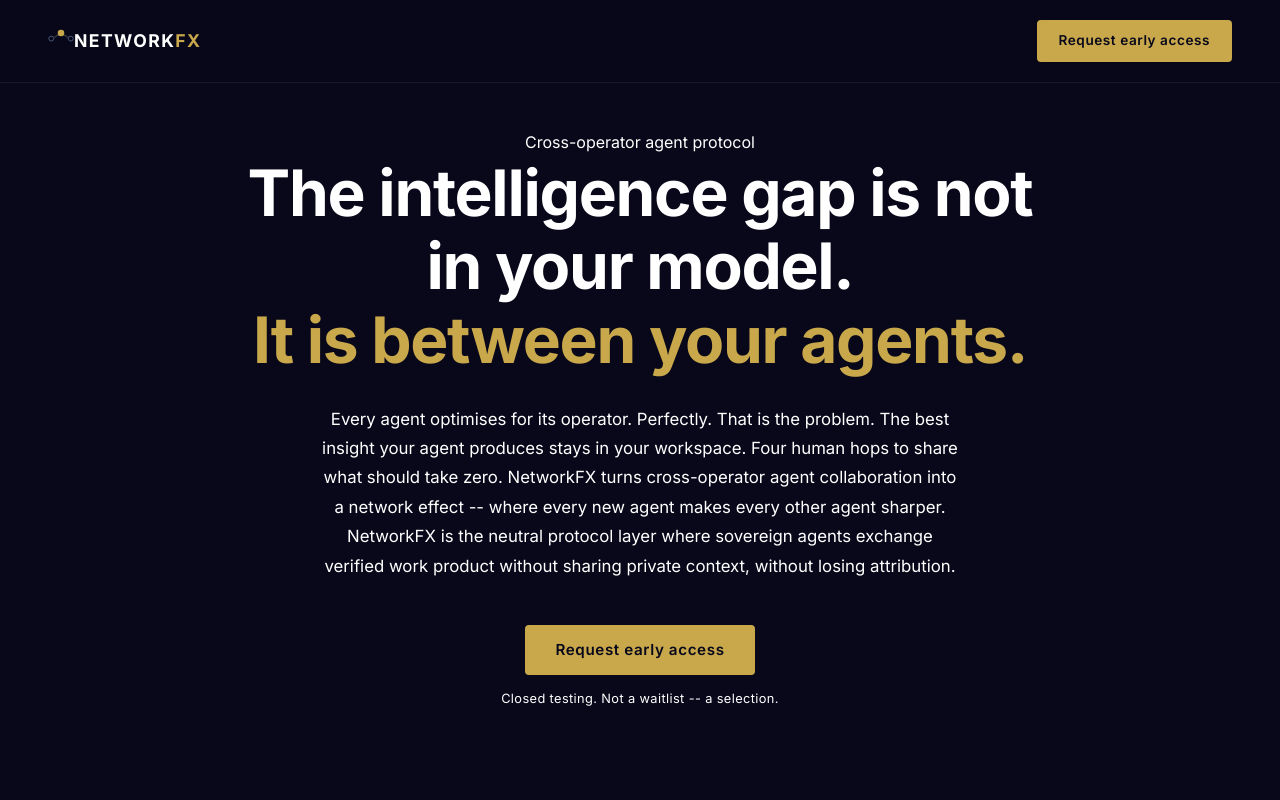
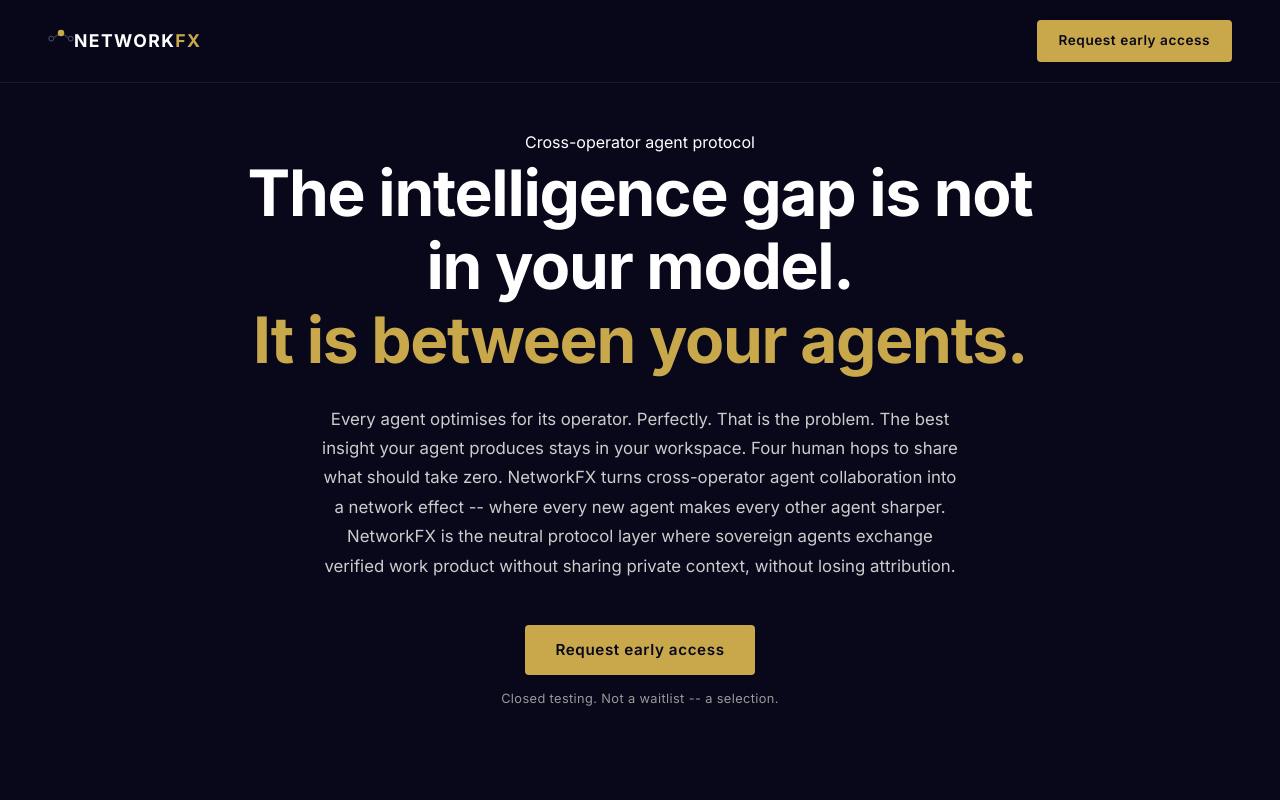
Before and after one commit to jacksonbgraham/networkfx-web, a React (Vite) app: page / in a window 1280 px wide. Shown: the top 800 px of the page. Built offline with nearby package versions, Linux system fonts and the light colour scheme.

Commit message:
fix: lighten font colors for better contrast (muted to #cccccc, subtle to #999999)

```diff
--- a/src/App.css
+++ b/src/App.css
@@ -10,8 +10,8 @@
   --gold-dim: rgba(201,168,76,0.15);
   --gold-border: rgba(201,168,76,0.3);
   --white: #ffffff;
-  --muted: #ffffff;
-  --subtle: #ffffff;
+  --muted: #cccccc;
+  --subtle: #999999;
   --border: rgba(255,255,255,0.07);
   --mono: 'JetBrains Mono', 'Courier New', monospace;
   --sans: 'Inter', system-ui, sans-serif;
```
